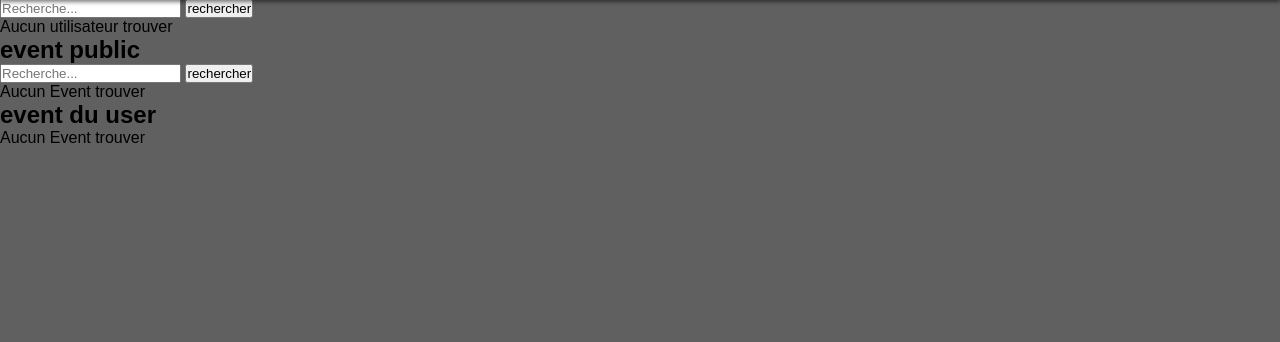
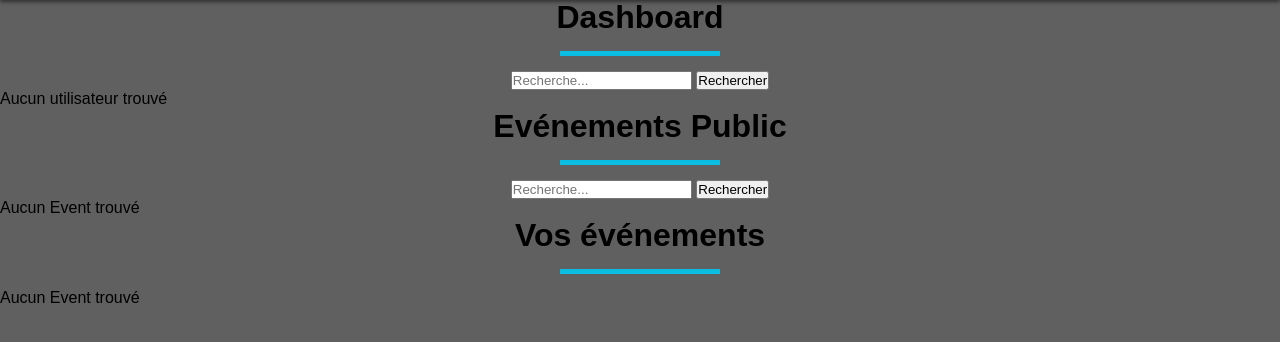
Before and after one commit to DavidMTdev/Projet-PHP, a PHP site: page /dashbord.php in a window 1280 px wide. Shown: the part 70-412 px from the top of the page. Run offline with PHP 8.4, Linux system fonts and the light colour scheme; the visitor is signed in with stand-in values (Sample User, id 1); tables that the repository leaves empty hold one stand-in row (values such as "Sample post").

Commit message:
Ajout css page dashboard

```diff
--- a/dashbord.php
+++ b/dashbord.php
@@ -1,35 +1,56 @@
 <?php require_once("include/header.php") ?>
 
 <!-- rechercher un utilisateur -->
+<div class="display-flex-center">
+    <div class="event-title-container">
+        <h1>Dashboard</h1>
+        <div class="border"></div>
+    </div>
+</div>
 <div>
-    <form action="" method="post">
-        <input type="search" name="search" placeholder="Recherche...">
-        <button type="submit" name="submit_listUsers">rechercher</button>
+    <form action="" method="post" class="">
+        <div class="display-flex-center">
+            <div class="userlist-search-container">
+                <input type="search" name="search" placeholder="Recherche..." class="search-input">
+                <button type="submit" name="submit_listUsers" class="listuser-submit-button">Rechercher</button>
+            </div>
+        </div>
     </form>
 
     <?php if (empty($listUsers)) : ?>
-        <p>Aucun utilisateur trouver</p>
+        <p>Aucun utilisateur trouvé</p>
     <?php else : ?>
         <form action="" method="get">
-            <?php foreach ($listUsers as $key => $value) : ?>
-                <div>
-                    <a href=<?= "profil?user=" . $value["id_user"] ?>>
-                        <img src=<?= "upload/" . $value["id_user"] . "/profil/" . $value["picture_u"] ?> alt=""><?= $value["name_u"] . " " . $value["first_name_u"] ?>
-                    </a>
-                </div>
-            <?php endforeach; ?>
+            <div class="userlist-container">
+                <?php foreach ($listUsers as $key => $value) : ?>
+                    <div class="user-infos">
+                        <a href=<?= "profil?user=" . $value["id_user"] ?> class="user-infos">
+                            <img class="user-img" src=<?= "upload/" . $value["id_user"] . "/profil/" . $value["picture_u"] ?> alt=""><?= $value["name_u"] . " " . $value["first_name_u"] ?>
+                        </a>
+                    </div>
+                <?php endforeach; ?>
+            </div>
         </form>
     <?php endif; ?>
 </div>
 
 <!-- rechercher un event -->
 <div>
-    <h2>event public</h2>
+    <div class="display-flex-center">
+        <div class="event-title-container">
+            <h1>Evénements Public</h1>
+            <div class="border"></div>
+        </div>
+    </div>
     <form action="" method="post">
-        <input type="search" name="search_event" placeholder="Recherche...">
-        <button type="submit">rechercher</button>
+        <div class="display-flex-center">
+            <div class="userlist-search-container">
+                <input type="search" name="search_event" placeholder="Recherche..." class="search-input">
+                <button type="submit" class="listuser-submit-button">Rechercher</button>
+            </div>
+        </div>
         <?php if (empty($listEventPublic)) : ?>
-            <p>Aucun Event trouver</p>
+            <p>Aucun Event trouvé</p>
         <?php else : ?>
             <?php $count = 0; ?>
             <?php foreach ($listEventPublic as $key => $value) : ?>
@@ -52,10 +73,15 @@
 
 <!-- liste des events de l'utilisateur -->
 <div>
-    <h2>event du user</h2>
+    <div class="display-flex-center">
+        <div class="event-title-container">
+            <h1>Vos événements</h1>
+            <div class="border"></div>
+        </div>
+    </div>
     <form action="/projet-php/list-event.php" method="get">
         <?php if (empty($listEventUser)) : ?>
-            <p>Aucun Event trouver</p>
+            <p>Aucun Event trouvé</p>
         <?php else : ?>
             <?php $count = 0; ?>
             <?php foreach ($listEventUser as $key => $value) : ?>
--- a/include/header.php
+++ b/include/header.php
@@ -40,6 +40,9 @@
     <?php elseif ($_SERVER["SCRIPT_NAME"] === "/projet-php/listUsers.php") : ?>
         <link rel="stylesheet" href="css/listUsers.css">
         <title>Liste des utilisateurs</title>
+    <?php elseif ($_SERVER["SCRIPT_NAME"] === "/projet-php/dashbord.php") : ?>
+        <link rel="stylesheet" href="css/dashbord.css">
+        <title>Dashboard</title>
     <?php elseif ($_SERVER["SCRIPT_NAME"] === "/projet-php/modify-main.php" || "/projet-php/modify-address.php" || "/projet-php/modify-password.php" || "/projet-php/modify-contact.php") : ?>
         <link rel="stylesheet" href="css/modify-profil.css">
         <title>Modifier</title>
```
Also changed, not shown: css/dashbord.css (added, +91 -0 lines), listUsers.php (+10 -21 lines).
